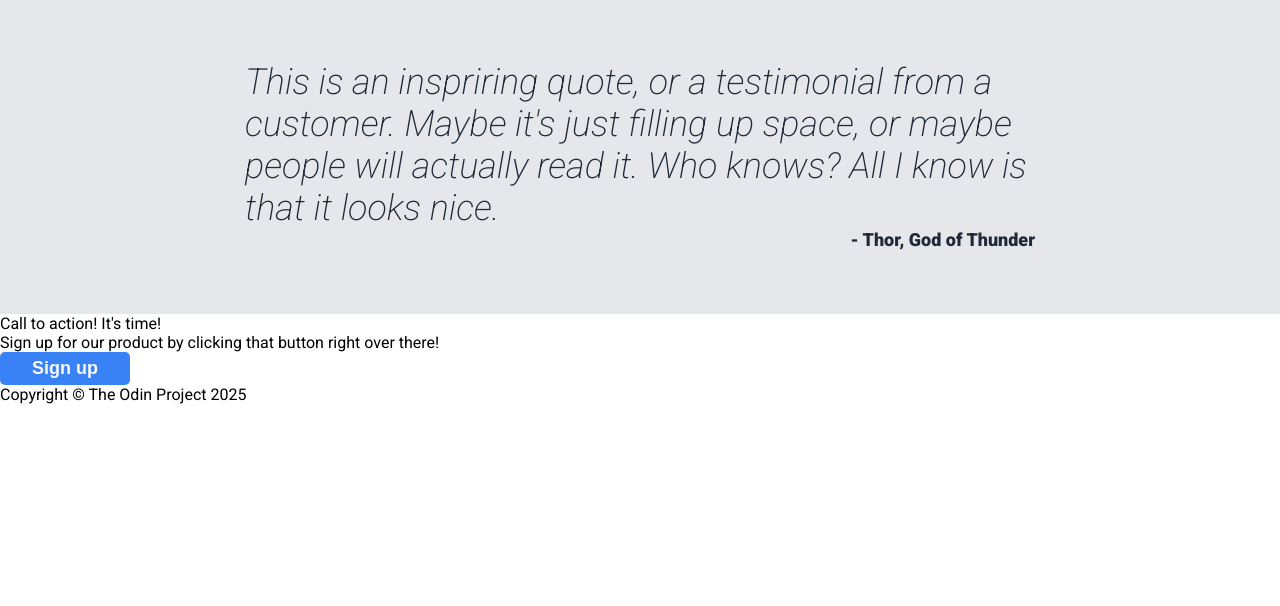
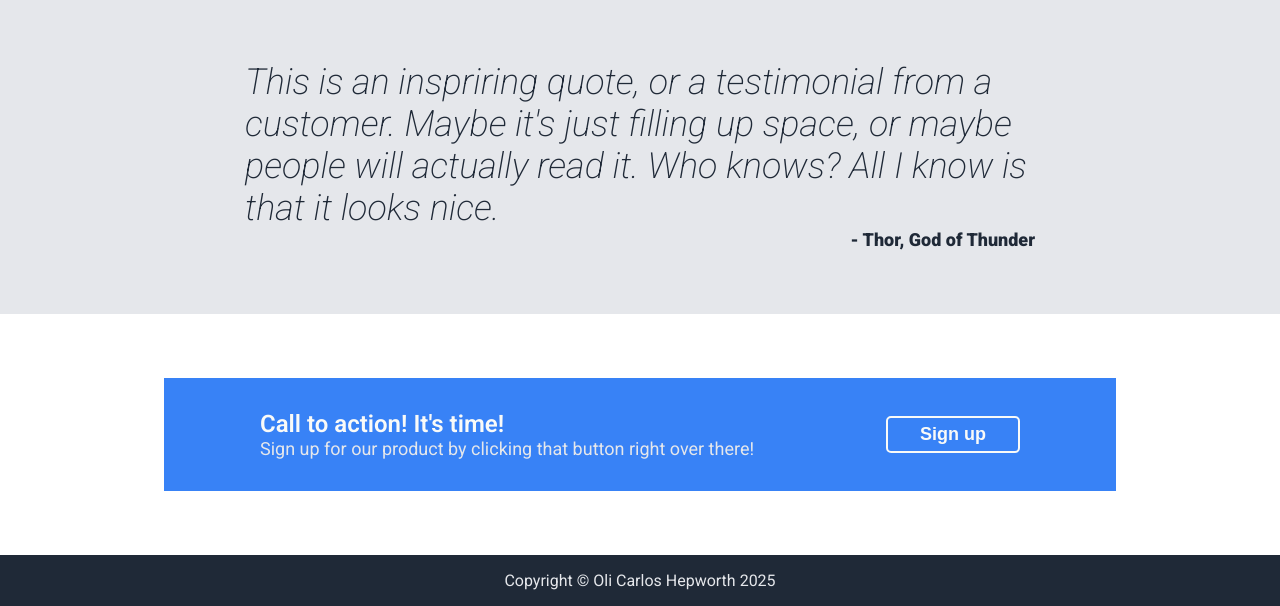
Before and after one commit to ozzieandthestraw/odinproject-landing-page, a plain HTML site: page index.html in a window 1280 px wide. Shown: the part 838-1444 px from the top of the page. Before the commit the page ends 1242 px from the top, so only its background shows below. Drawn offline with Linux system fonts and the light colour scheme.

Commit message:
project finished

```diff
--- a/index.html
+++ b/index.html
@@ -81,7 +81,7 @@
     </div>
 
     <div class="footer">
-        Copyright © The Odin Project 2025
+        Copyright © Oli Carlos Hepworth 2025
     </div>
 </body>
 </html>
--- a/style.css
+++ b/style.css
@@ -31,6 +31,14 @@ ul {
     color: #F9FaF8;
     font-size: 24px;
     font-weight: 900;
+}
+
+.footer {
+    display: flex;
+    background-color: #1F2937;
+    justify-content: center;
+    color: #E5E7EB;
+    padding: 16px;
 }
 
 .hero {
@@ -72,7 +80,8 @@ button {
     background-color: #3882F6;
     font-size: 18px;
     font-weight: 600;
-    text-align: center;
+    display: inline-flex;
+    align-self: center;
     padding: 6px 32px;
     border-radius: 5px;
     border: none;
@@ -129,3 +138,33 @@ img {
     font-weight: 900;
     align-self: flex-end;
 }
+
+.cta {
+    display: flex;
+    background-color: #3882F6;
+    margin: 64px 164px;
+    padding: 32px 96px;
+    justify-content: space-between;
+    gap: 16px;
+}
+
+.cta-content {
+    display: flex;
+    flex-direction: column;
+    color: #E5E7EB;
+    font-size: 18px;
+}
+
+.cta-header {
+    font-size: 24px;
+    color: #F9FaF8;
+    font-weight: 600;
+}
+
+.cta .button {
+    border: 2px solid #F9FaF8;
+    border-radius: 5px;
+    flex-shrink: 0;
+    display: inline-flex;
+    align-self: center;
+}
```
